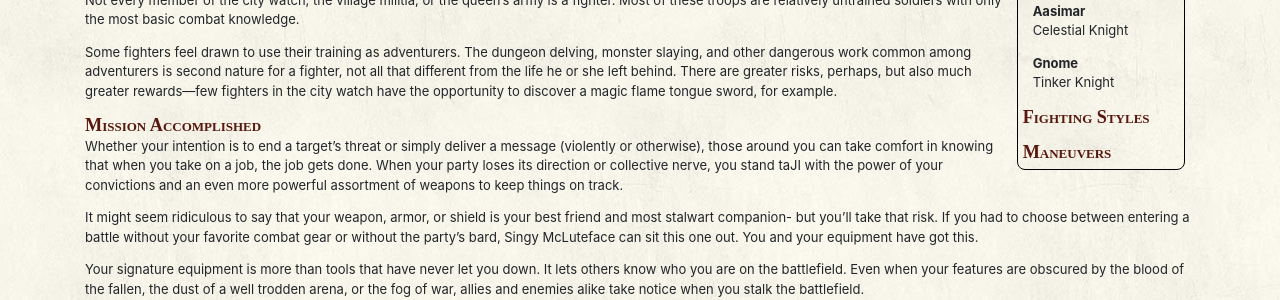
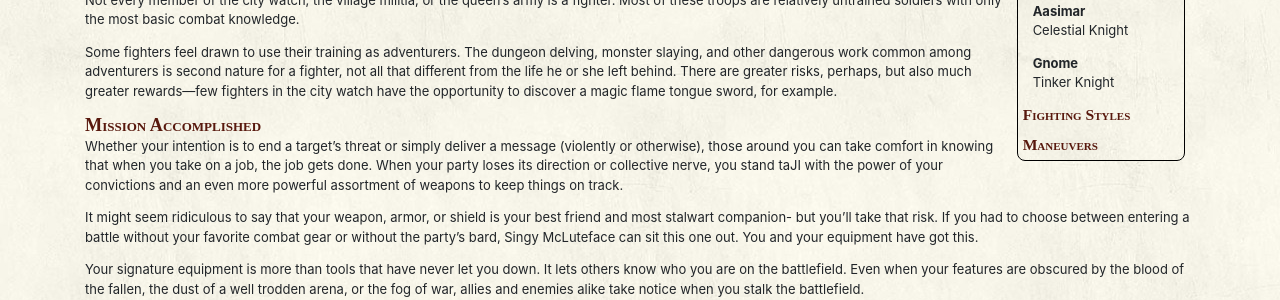
Before and after one commit to kvarak/dnd, a Jekyll site: the page built from docs/_Classes/fighter.md, in a window 1280 px wide. Shown: the part 518-818 px from the top of the page. Built offline with Jekyll 4.4.1, drawn with Linux system fonts in a browser that asks for light colours; nearby versions of some CDN libraries; some web fonts are replaced; Markdown is read by kramdown in place of the engine named in the settings.

Commit message:
update figther toc

```diff
--- a/docs/_Classes/fighter.md
+++ b/docs/_Classes/fighter.md
@@ -33,8 +33,8 @@ layout: default
 <a href="#internal-tinkerKnight">Tinker Knight</a>
 
 
-#### <a href="#internal-FightingStyles">Fighting Styles</a>
-#### <a href="#internal-combatManeuvers">Maneuvers</a>
+##### <a href="#internal-FightingStyles">Fighting Styles</a>
+##### <a href="#internal-combatManeuvers">Maneuvers</a>
 
 </div>
 
```
